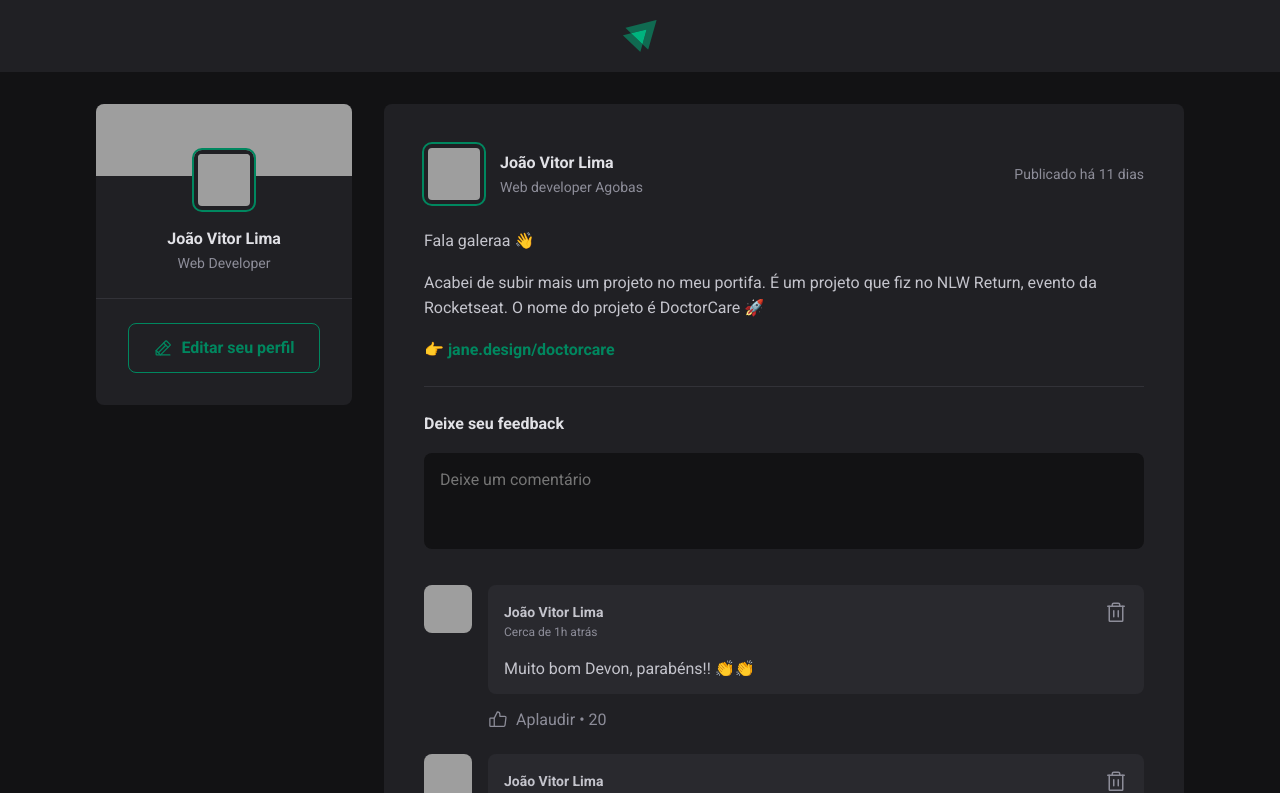
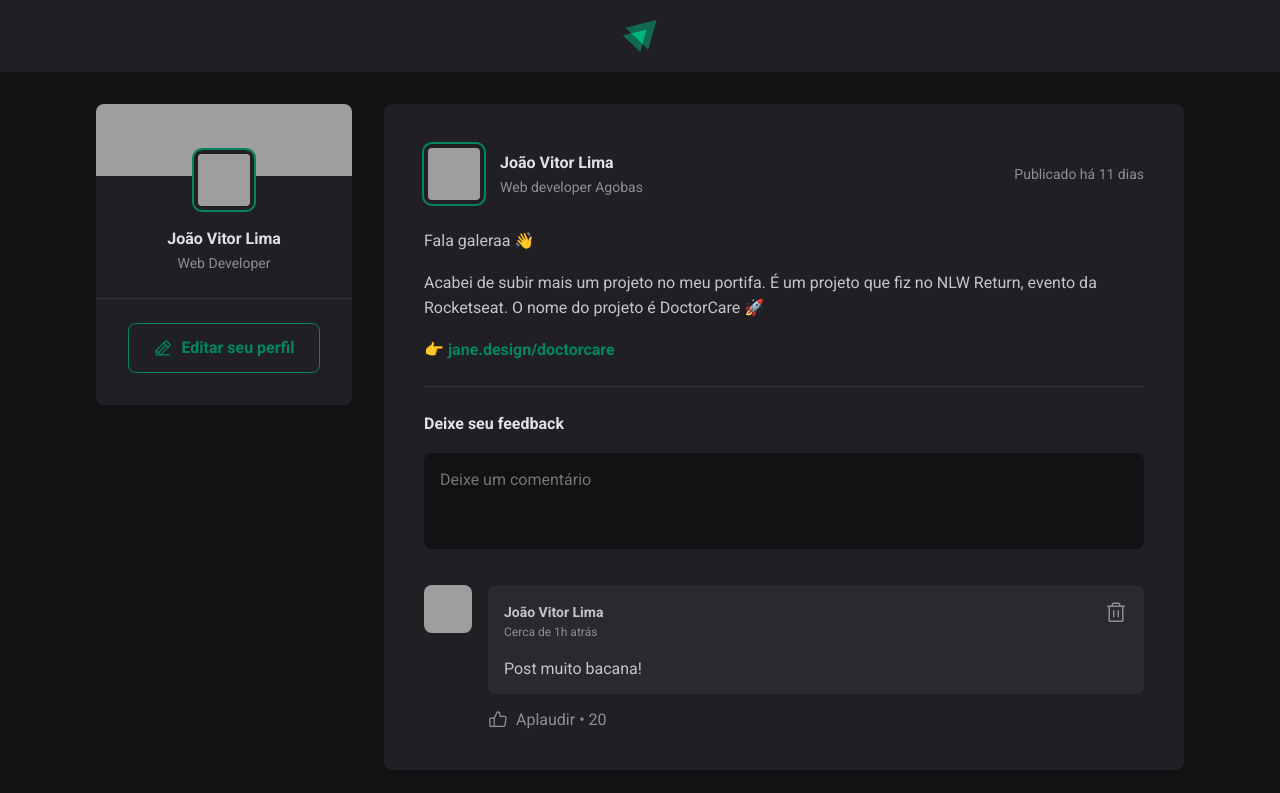
Before and after one commit to jvolima/ignite-feed, a React (Vite) app: page / in a window 1280 px wide. Shown: the top 793 px of the page. Built offline with nearby package versions, Linux system fonts and the light colour scheme; grey boxes are pictures that could not be loaded.

Commit message:
Adicionando comentários

```diff
--- a/src/components/Comment.jsx
+++ b/src/components/Comment.jsx
@@ -2,7 +2,7 @@
 import styles from "./Comment.module.css";
 import { Avatar } from "./Avatar";
 
-export function Comment() {
+export function Comment({ content }) {
   return (
     <div className={styles.comment}>
       <Avatar hasBorder={false} src="https://github.com/jvolima.png" />
@@ -20,7 +20,7 @@
             </button>
           </header>
 
-          <p>Muito bom Devon, parabéns!! 👏👏</p>
+          <p>{content}</p>
         </div>
 
         <footer>
--- a/src/components/Post.jsx
+++ b/src/components/Post.jsx
@@ -4,8 +4,15 @@
 import { Comment } from "./Comment";
 import styles from "./Post.module.css";
 import { Avatar } from "./Avatar";
+import { useState } from "react";
 
 export function Post({ author, content, publishedAt }) {
+  const [comments, setComments] = useState([
+    'Post muito bacana!'
+  ]);
+
+  const [newCommentText, setNewCommentText] = useState('');
+
   const publishedDateFormatted = format(publishedAt, "d 'de' LLLL 'às' HH:mm'h'", {
     locale: ptBR
   });
@@ -14,6 +21,17 @@
     locale: ptBR,
     addSuffix: true
   });
+
+  function handleCreateNewComment() {
+    event.preventDefault();
+
+    setComments([...comments, newCommentText]);
+    setNewCommentText('');
+  }
+
+  function handleNewCommentChange() {
+    setNewCommentText(event.target.value)
+  }
 
   return (
     <article className={styles.post}>
@@ -42,11 +60,13 @@
         })}
       </div>
 
-      <form className={styles.commentForm}>
+      <form onSubmit={handleCreateNewComment} className={styles.commentForm}>
         <strong>Deixe seu feedback</strong>
 
         <textarea
           placeholder="Deixe um comentário"
+          onChange={handleNewCommentChange}
+          value={newCommentText}
         />
 
         <footer>
@@ -55,9 +75,9 @@
       </form>
 
       <div className={styles.commentList}>
-        <Comment />
-        <Comment />
-        <Comment />
+        {comments.map(comment => (
+          <Comment content={comment} />
+        ))}
       </div>
     </article>
   )
```
